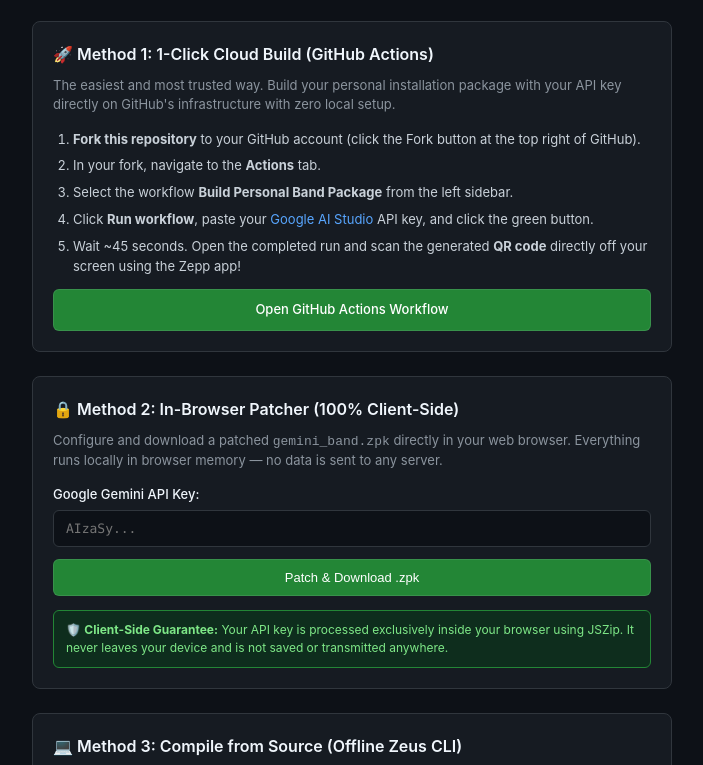
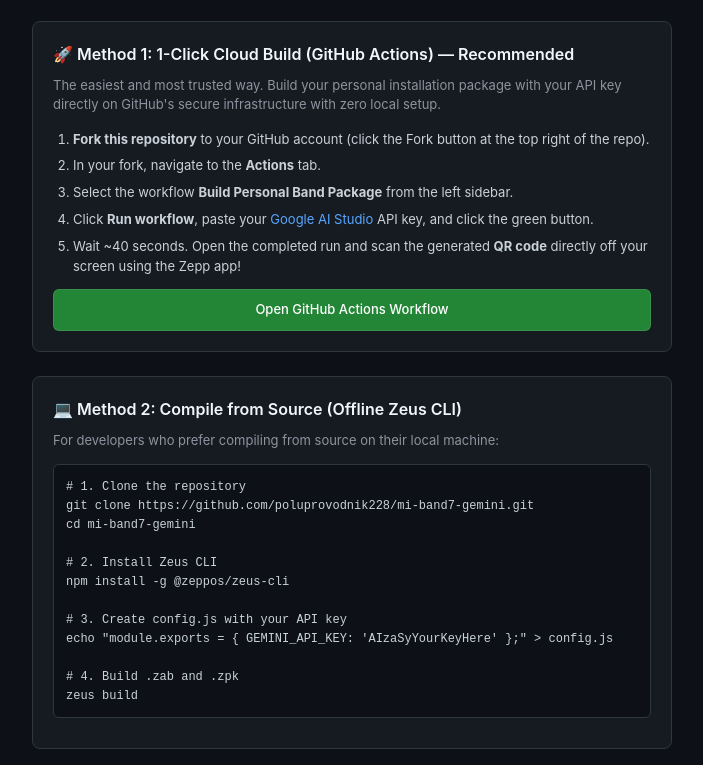
Before and after one commit to poluprovodnik228/mi-band7-gemini, a plain HTML site: page docs/index.html in a window 1280 px wide. Shown: the part 147-912 px from the top of the page, without its empty margins (288-991 px from the left). Drawn offline with nearby package versions, Linux system fonts and the light colour scheme.

Commit message:
docs: remove in-browser patcher, standardize on 2 clear installation methods

```diff
--- a/docs/index.html
+++ b/docs/index.html
@@ -5,7 +5,6 @@
   <meta name="viewport" content="width=device-width, initial-scale=1.0">
   <title>Gemini Band — Xiaomi Smart Band 7</title>
   <link rel="icon" type="image/png" href="icon.png">
-  <script src="https://cdnjs.cloudflare.com/ajax/libs/jszip/3.10.1/jszip.min.js"></script>
   <style>
     * { box-sizing: border-box; margin: 0; padding: 0; }
     body {
@@ -83,28 +82,6 @@
       color: #8b949e;
       margin-bottom: 14px;
     }
-    label {
-      display: block;
-      font-size: 13px;
-      font-weight: 500;
-      color: #f0f6fc;
-      margin-bottom: 6px;
-    }
-    input[type="text"] {
-      width: 100%;
-      padding: 10px 12px;
-      background: #0d1117;
-      border: 1px solid #30363d;
-      border-radius: 6px;
-      color: #f0f6fc;
-      font-size: 13px;
-      font-family: ui-monospace, SFMono-Regular, Menlo, monospace;
-      margin-bottom: 12px;
-    }
-    input[type="text"]:focus {
-      outline: none;
-      border-color: #58a6ff;
-    }
     .btn {
       display: inline-block;
       width: 100%;
@@ -121,24 +98,6 @@
     }
     .btn:hover {
       background: #2ea043;
-    }
-    .btn-secondary {
-      background: #21262d;
-      color: #58a6ff;
-      border: 1px solid #30363d;
-      margin-top: 10px;
-    }
-    .btn-secondary:hover {
-      background: #30363d;
-    }
-    .security-note {
-      font-size: 12px;
-      color: #7ee787;
-      background: #0e2d1d;
-      border: 1px solid #238636;
-      border-radius: 6px;
-      padding: 10px 12px;
-      margin-top: 14px;
     }
     .steps {
       font-size: 13px;
@@ -173,11 +132,6 @@
       margin-top: 14px;
       line-height: 1.5;
     }
-    #statusMsg {
-      margin-top: 10px;
-      font-size: 13px;
-      display: none;
-    }
     a {
       color: #58a6ff;
       text-decoration: none;
@@ -205,16 +159,16 @@
 
     <!-- Method 1: Cloud 1-Click Build (GitHub Actions) -->
     <div class="card">
-      <h2>🚀 Method 1: 1-Click Cloud Build (GitHub Actions)</h2>
-      <p>The easiest and most trusted way. Build your personal installation package with your API key directly on GitHub's infrastructure with zero local setup.</p>
+      <h2>🚀 Method 1: 1-Click Cloud Build (GitHub Actions) — Recommended</h2>
+      <p>The easiest and most trusted way. Build your personal installation package with your API key directly on GitHub's secure infrastructure with zero local setup.</p>
 
       <div class="steps">
         <ol>
-          <li><b>Fork this repository</b> to your GitHub account (click the Fork button at the top right of GitHub).</li>
+          <li><b>Fork this repository</b> to your GitHub account (click the Fork button at the top right of the repo).</li>
           <li>In your fork, navigate to the <b>Actions</b> tab.</li>
           <li>Select the workflow <b>Build Personal Band Package</b> from the left sidebar.</li>
           <li>Click <b>Run workflow</b>, paste your <a href="https://aistudio.google.com/" target="_blank">Google AI Studio</a> API key, and click the green button.</li>
-          <li>Wait ~45 seconds. Open the completed run and scan the generated <b>QR code</b> directly off your screen using the Zepp app!</li>
+          <li>Wait ~40 seconds. Open the completed run and scan the generated <b>QR code</b> directly off your screen using the Zepp app!</li>
         </ol>
       </div>
 
@@ -223,24 +177,9 @@
       </a>
     </div>
 
-    <!-- Method 2: Client-Side In-Browser Patcher -->
+    <!-- Method 2: Offline Developer Build -->
     <div class="card">
-      <h2>🔒 Method 2: In-Browser Patcher (100% Client-Side)</h2>
-      <p>Configure and download a patched <code>gemini_band.zpk</code> directly in your web browser. Everything runs locally in browser memory — no data is sent to any server.</p>
-
-      <label for="apiKey">Google Gemini API Key:</label>
-      <input type="text" id="apiKey" placeholder="AIzaSy..." spellcheck="false" autocomplete="off">
-      <button class="btn" onclick="patchAndDownload()">Patch & Download .zpk</button>
-      <div id="statusMsg"></div>
-
-      <div class="security-note">
-        🛡️ <b>Client-Side Guarantee:</b> Your API key is processed exclusively inside your browser using JSZip. It never leaves your device and is not saved or transmitted anywhere.
-      </div>
-    </div>
-
-    <!-- Method 3: Offline Developer Build -->
-    <div class="card">
-      <h2>💻 Method 3: Compile from Source (Offline Zeus CLI)</h2>
+      <h2>💻 Method 2: Compile from Source (Offline Zeus CLI)</h2>
       <p>For developers who prefer compiling from source on their local machine:</p>
 
       <pre><code># 1. Clone the repository
@@ -270,67 +209,9 @@ zeus build</code></pre>
 
       <div class="alert-box">
         ⚠️ <b>Troubleshooting "Download failed (error null)":</b><br>
-        The Zepp internal downloader rejects unencrypted local HTTP addresses (<code>http://192.168.x.x</code>). Downloads must use a secure public HTTPS URL (such as GitHub Actions / GitHub Pages <code>zpkd1://...</code>).
+        The Zepp internal downloader rejects unencrypted local HTTP addresses (<code>http://192.168.x.x</code>) and HTTP 302 redirects. Downloads must use a direct public HTTPS URL (like our GitHub raw link <code>zpkd1://raw.githubusercontent.com/...</code>).
       </div>
     </div>
   </div>
-
-  <script>
-    async function patchAndDownload() {
-      const keyInput = document.getElementById('apiKey').value.trim();
-      const status = document.getElementById('statusMsg');
-
-      if (!keyInput || keyInput.length < 10) {
-        status.style.display = 'block';
-        status.style.color = '#f85149';
-        status.textContent = 'Please enter a valid Gemini API key starting with AIzaSy...';
-        return;
-      }
-
-      status.style.display = 'block';
-      status.style.color = '#58a6ff';
-      status.textContent = 'Fetching base package and patching in browser memory...';
-
-      try {
-        const resp = await fetch('gemini_band.zpk');
-        if (!resp.ok) throw new Error('Failed to fetch gemini_band.zpk');
-        const zpkBuffer = await resp.arrayBuffer();
-
-        const outerZip = await JSZip.loadAsync(zpkBuffer);
-        const appSideFile = outerZip.file('app-side.zip');
-        if (!appSideFile) throw new Error('app-side.zip not found inside package');
-
-        const appSideBuffer = await appSideFile.async('arraybuffer');
-        const innerZip = await JSZip.loadAsync(appSideBuffer);
-        const appSideJs = innerZip.file('app-side.js');
-        if (!appSideJs) throw new Error('app-side.js not found');
-
-        let jsText = await appSideJs.async('string');
-        jsText = jsText.replace('YOUR_GEMINI_API_KEY', keyInput);
-        innerZip.file('app-side.js', jsText);
-
-        const newInnerBuffer = await innerZip.generateAsync({ type: 'arraybuffer', compression: 'DEFLATE' });
-        outerZip.file('app-side.zip', newInnerBuffer);
-
-        const finalZpkBlob = await outerZip.generateAsync({ type: 'blob', compression: 'DEFLATE' });
-
-        const downloadUrl = URL.createObjectURL(finalZpkBlob);
-        const a = document.createElement('a');
-        a.href = downloadUrl;
-        a.download = 'gemini_band.zpk';
-        document.body.appendChild(a);
-        a.click();
-        document.body.removeChild(a);
-        URL.revokeObjectURL(downloadUrl);
-
-        status.style.color = '#7ee787';
-        status.textContent = 'Success! gemini_band.zpk downloaded with your key embedded.';
-      } catch (err) {
-        console.error(err);
-        status.style.color = '#f85149';
-        status.textContent = 'Patching error: ' + err.message;
-      }
-    }
-  </script>
 </body>
 </html>
```
Also changed, not shown: 2 other files.
